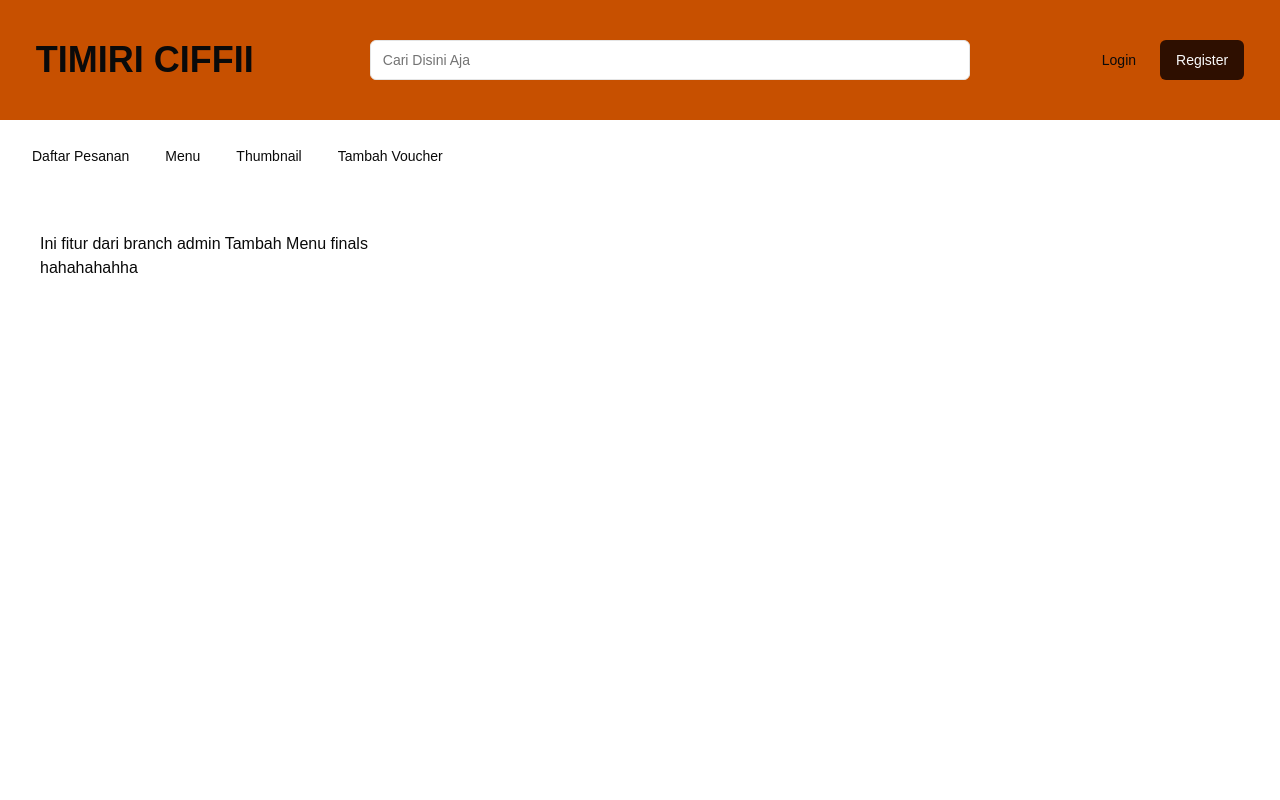
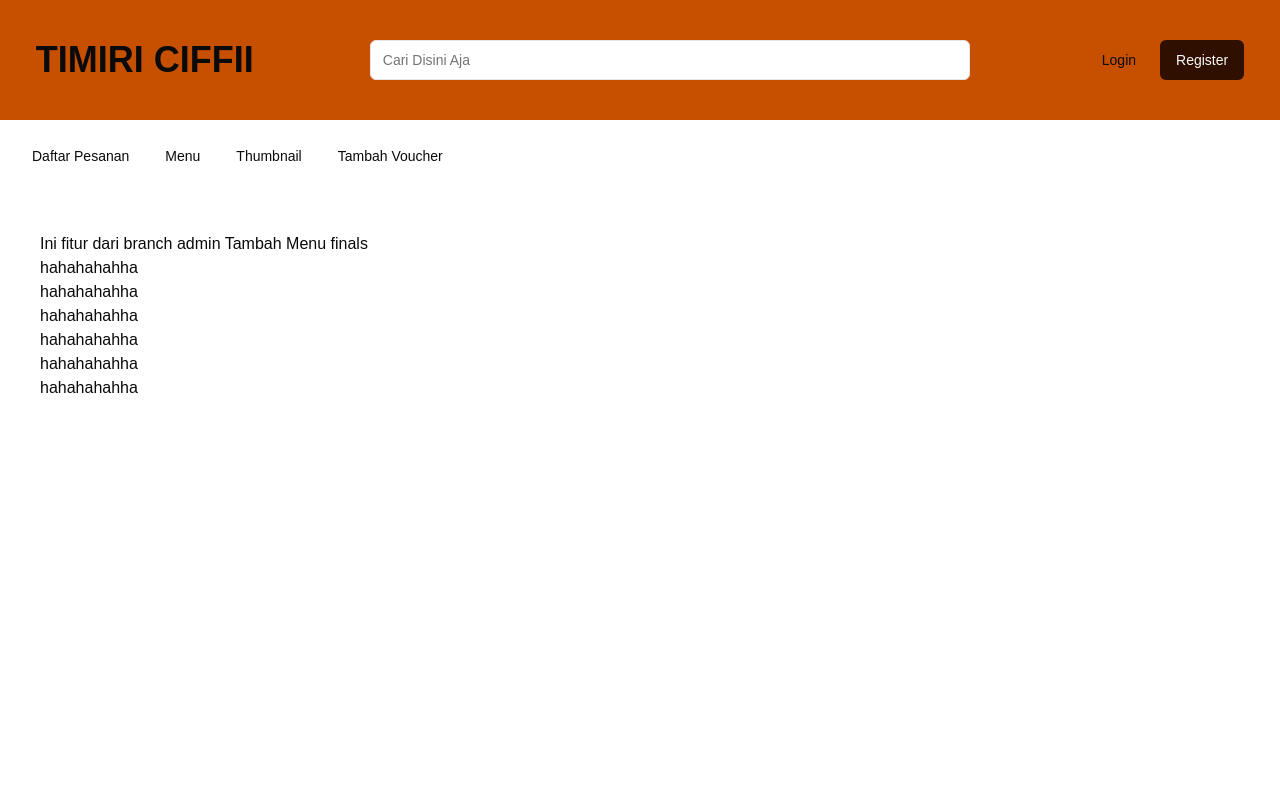
Before and after one commit to rifkiachmadfa/coffeeshop, a Next.js app: page /admin/tambahMenu in a window 1280 px wide. Shown: the top 800 px of the page. Built offline with nearby package versions, Linux system fonts and the light colour scheme.

Commit message:
tambah ahahahah

```diff
--- a/app/admin/tambahMenu/page.tsx
+++ b/app/admin/tambahMenu/page.tsx
@@ -2,6 +2,11 @@ const TambahMenu = () => {
   return (
     <>
       <h1>Ini fitur dari branch admin Tambah Menu finals</h1>
+      <p>hahahahahha</p>
+      <p>hahahahahha</p>
+      <p>hahahahahha</p>
+      <p>hahahahahha</p>
+      <p>hahahahahha</p>
       <p>hahahahahha</p>
     </>
   );
```
